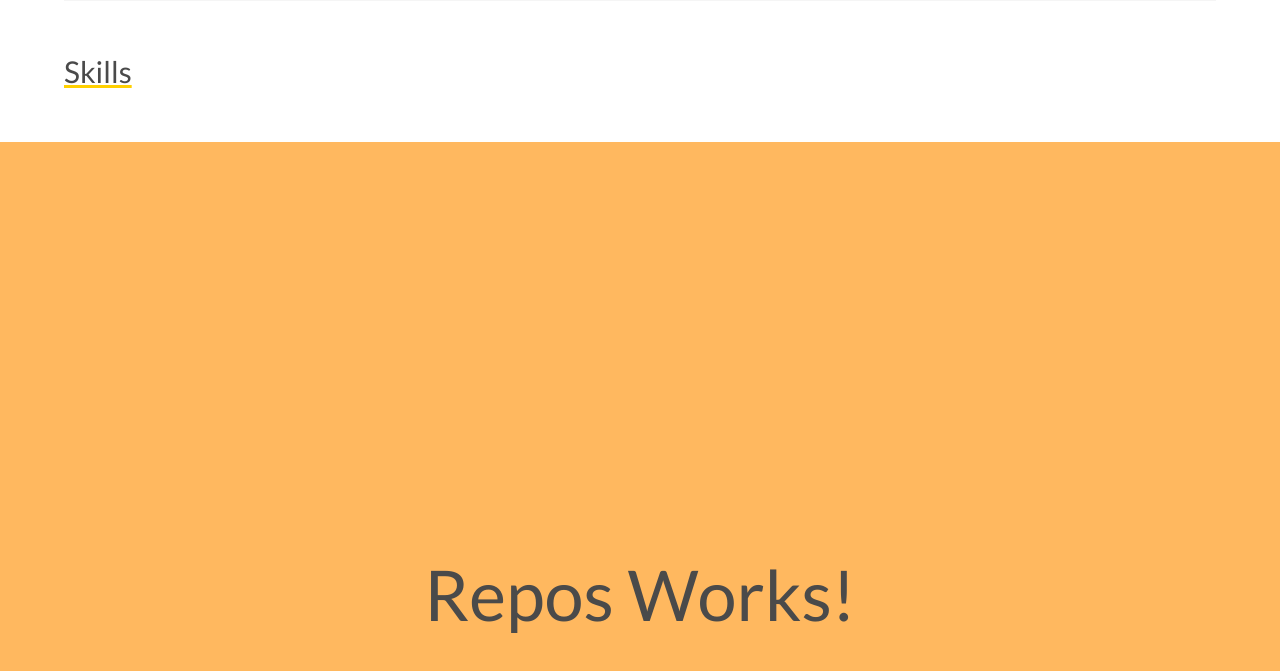
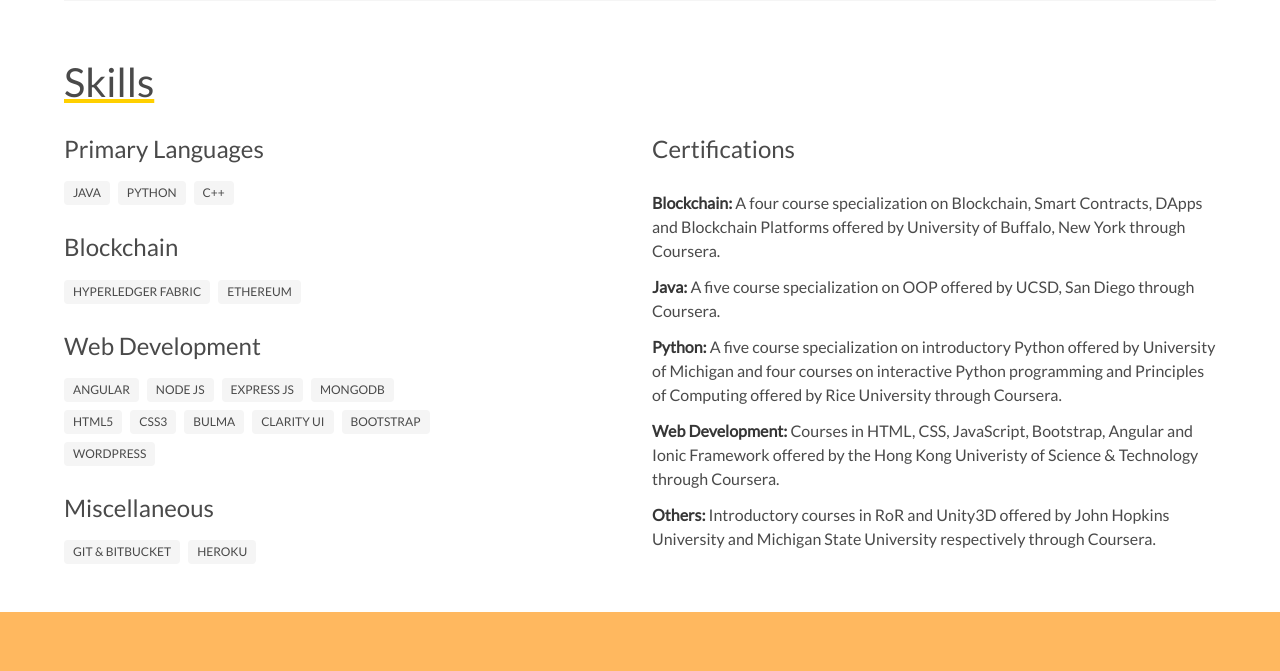
Before and after one commit to asheerrizvi/asheerrizvi-angular, an Angular app: page / in a window 1280 px wide. Shown: the part 737-1408 px from the top of the page. Built offline with nearby package versions, Linux system fonts and the light colour scheme.

Commit message:
Added content to the Skills component, minor improvements and visual changes can be done.

```diff
--- a/src/app/app.component.html
+++ b/src/app/app.component.html
@@ -43,6 +43,7 @@
 <!-- Things to improve in future:
     1. Implement closing of expanded burger navbar menu on mobile devices when a user touches the screen outside the expanded menu.
     2. The ScrollIntoView doesn't work on Safari iOS. Try finding a better solution.
+    3. Do something about the space between Miscellaneous and Certifications on a mobile device.
 -->
 
 <div #homeTarget>
--- a/src/app/components/skills/skills.component.css
+++ b/src/app/components/skills/skills.component.css
@@ -1,5 +1,46 @@
-.comp-title {
-    font-size: 30px;
+.subtitle.is-2 {
     text-decoration: underline;
     text-decoration-color: rgb(255, 208, 0);
+    margin-bottom: 0;
 }
+
+.subtitle {
+    padding-top: 0.5rem;
+}
+
+.column-heading {
+    font-size: 24px;
+    padding-top: 1.5rem;
+}
+
+.skills {
+    padding-top: 1rem;
+}
+
+.tag.is-light {
+    text-transform: uppercase;
+    font-size: 12px;
+}
+
+.tag.is-light.margin {
+    margin: 0.5rem 0.5rem 0 0;
+}
+
+.column.sub-column{
+    padding-top: 0.4rem;
+}
+
+.sub-column {
+    padding: 0;
+}
+
+li {
+    padding-top: 0.5rem;
+}
+
+@media only screen and (max-width: 768px) {
+    .column-heading {
+        font-size: 24px;
+        padding-top: 1.8rem;
+    }
+}
--- a/src/app/components/skills/skills.component.html
+++ b/src/app/components/skills/skills.component.html
@@ -1,12 +1,49 @@
 <section class="section">
   <div class="container">
+    <h3 class="subtitle is-2">Skills</h3>
     <div class="columns">
       <div class="column is-half">
-        <div class="content">
-          <p class="comp-title">Skills</p>
+        <p class="column-heading">Primary Languages</p>
+        <div class="column sub-column">
+          <span class="tag is-light margin">Java</span>
+          <span class="tag is-light margin">Python</span>
+          <span class="tag is-light margin">C++</span>
+        </div>
+        <p class="column-heading">Blockchain</p>
+        <div class="column sub-column">
+          <span class="tag is-light margin">Hyperledger Fabric</span>
+          <span class="tag is-light margin">Ethereum</span>
+        </div>
+        <p class="column-heading">Web Development</p>
+        <div class="column is-two-thirds sub-column">
+          <span class="tag is-light margin">Angular</span>
+          <span class="tag is-light margin">Node JS</span>
+          <span class="tag is-light margin">Express JS</span>
+          <span class="tag is-light margin">MongoDB</span>
+          <span class="tag is-light margin">HTML5</span>
+          <span class="tag is-light margin">CSS3</span>
+          <span class="tag is-light margin">Bulma</span>
+          <span class="tag is-light margin">Clarity UI</span>
+          <span class="tag is-light margin">Bootstrap</span>
+          <span class="tag is-light margin">Wordpress</span>
+        </div>
+        <p class="column-heading">Miscellaneous</p>
+        <div class="column sub-column">
+          <span class="tag is-light margin">Git & Bitbucket</span>
+          <span class="tag is-light margin">Heroku</span>
         </div>
       </div>
       <div class="column is-half">
+        <p class="column-heading">Certifications</p>
+        <div class="content sub-column">
+          <ul style="list-style: none; margin-left: 0;">
+            <li><strong>Blockchain: </strong>A four course specialization on Blockchain, Smart Contracts, DApps and Blockchain Platforms offered by University of Buffalo, New York through Coursera.</li>
+            <li><strong>Java: </strong>A five course specialization on OOP offered by UCSD, San Diego through Coursera.</li>
+            <li><strong>Python: </strong>A five course specialization on introductory Python offered by University of Michigan and four courses on interactive Python programming and Principles of Computing offered by Rice University through Coursera.</li>
+            <li><strong>Web Development: </strong>Courses in HTML, CSS, JavaScript, Bootstrap, Angular and Ionic Framework offered by the Hong Kong Univeristy of Science & Technology through Coursera.</li>
+            <li><strong>Others: </strong>Introductory courses in RoR and Unity3D offered by John Hopkins University and Michigan State University respectively through Coursera.</li>
+          </ul>
+        </div>
       </div>
     </div>
   </div>
```
